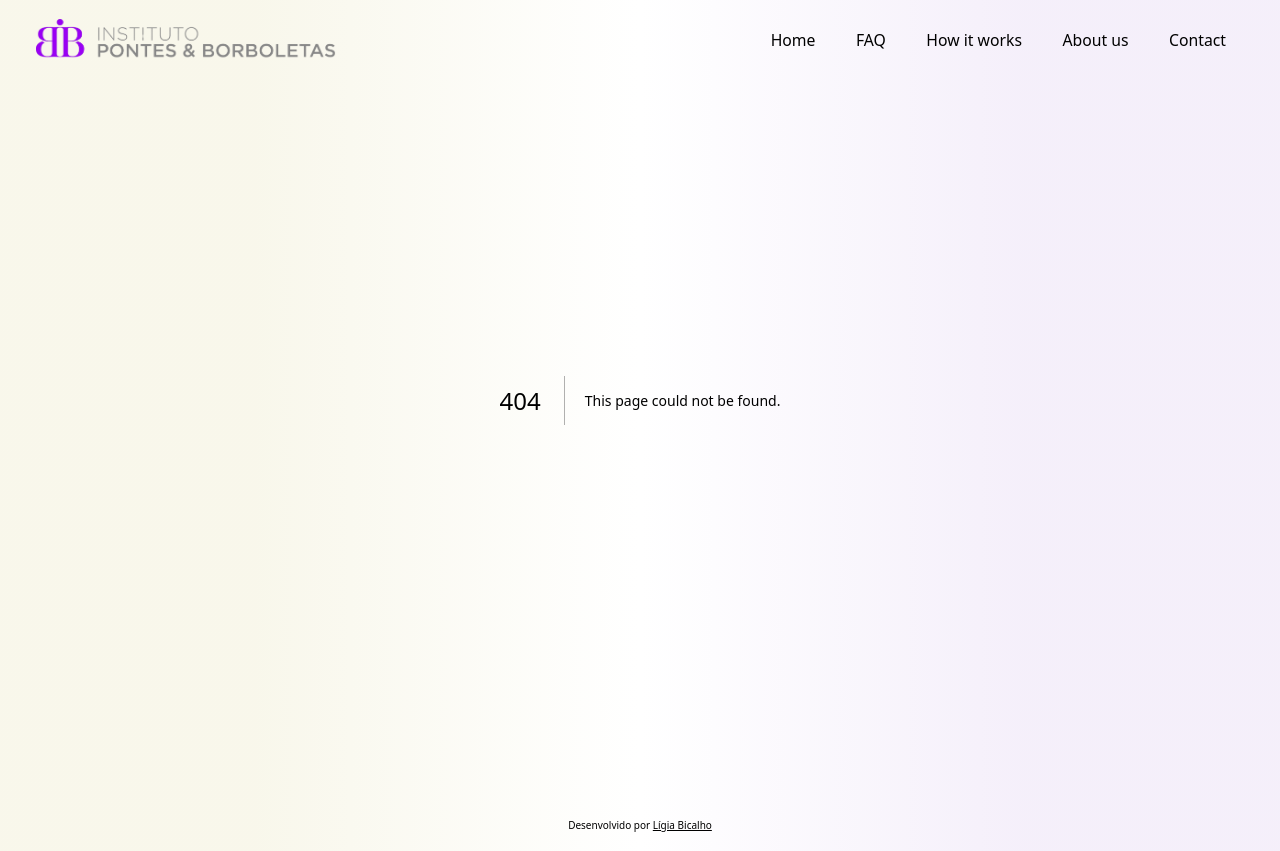
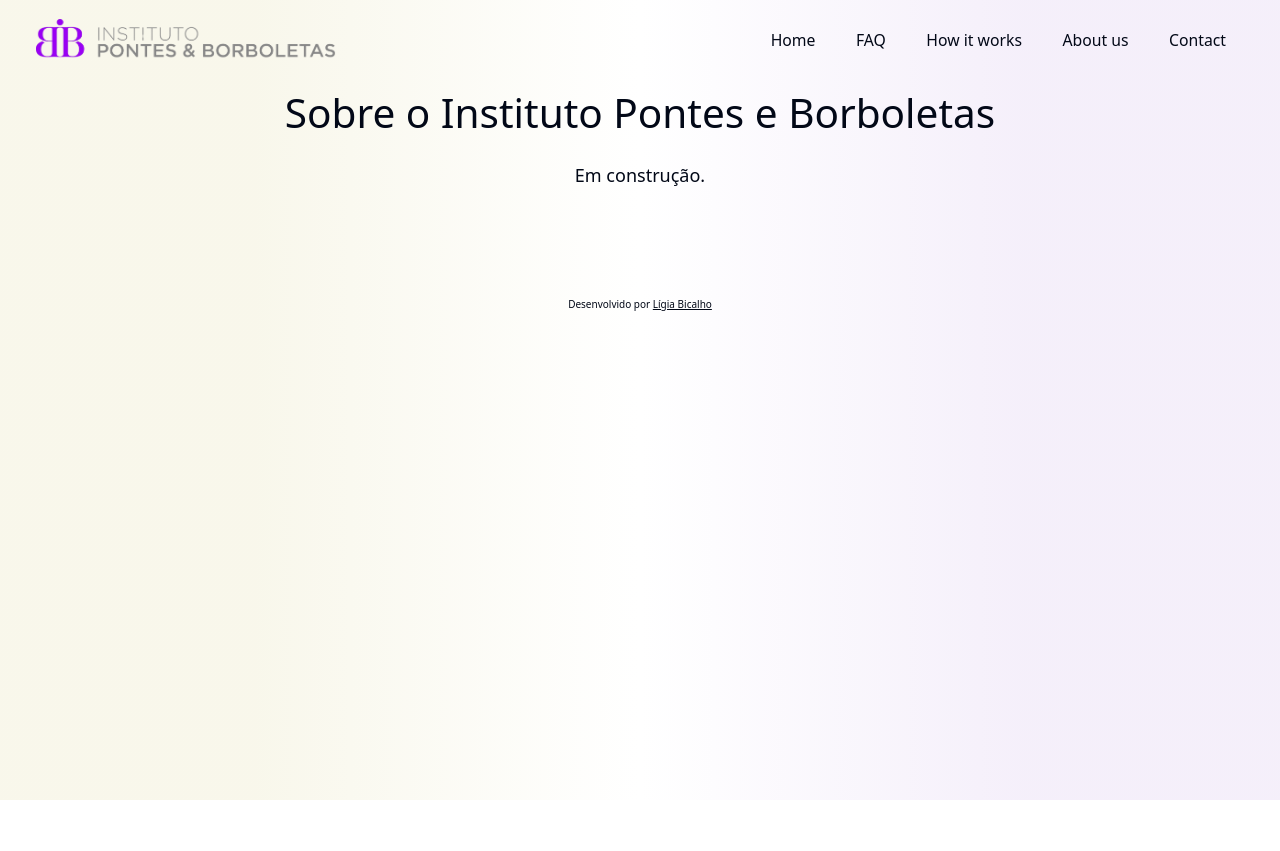
Before and after one commit to ligiabicalho/pontes-e-borboletas, a Next.js app: page /about-us in a window 1280 px wide. Before the commit this address had no page. After the commit the page ends 800 px from the top, so only its background shows below. Built offline with nearby package versions, Linux system fonts and the light colour scheme; a web font is replaced by a local one.

Commit message:
feat: create Contact and AboutUs pages (under construction)

```diff
--- /dev/null
+++ b/src/pages/about-us.tsx
@@ -0,0 +1,13 @@
+import * as React from "react";
+
+export default function AboutUs() {
+  return (
+    <section className="lg:flex flex-col py-20 items-center justify-center">
+      <h2 className="font-primary text-2xl lg:text-4xl text-center mb-6">
+        Sobre o Instituto Pontes e Borboletas
+      </h2>
+
+      <p>Em construção.</p>
+    </section>
+  );
+}
--- /dev/null
+++ b/src/pages/contact.tsx
@@ -0,0 +1,13 @@
+import * as React from "react";
+
+export default function Contact() {
+  return (
+    <section className="lg:flex flex-col py-20 items-center justify-center">
+      <h2 className="font-primary text-2xl lg:text-4xl text-center mb-6">
+        Fale conosco!
+      </h2>
+
+      <p>Em construção.</p>
+    </section>
+  );
+}
```
